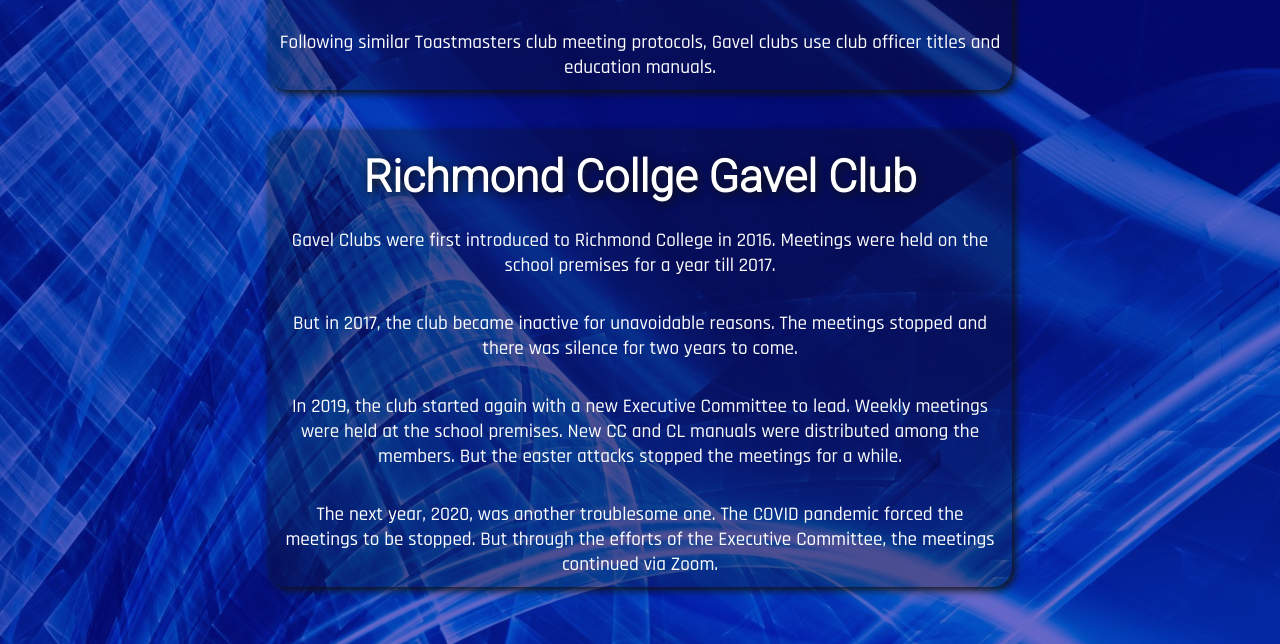
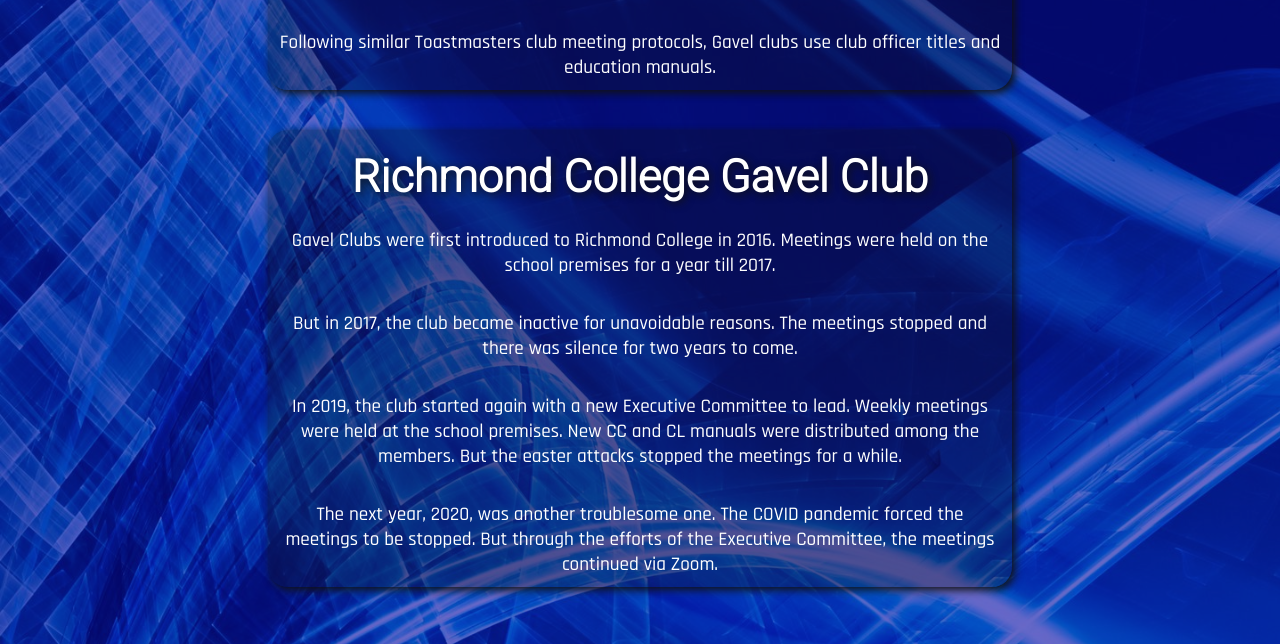
Before and after one commit to Dasun-Lelwala/RCGC-site, a plain HTML site: page About us/about.html in a window 1280 px wide. Shown: the part 806-1450 px from the top of the page. Drawn offline with Linux system fonts and the light colour scheme.

Commit message:
fixed spelling mistake
Fixed "Collge" to "College" in the 3rd section of the about articles

```diff
--- a/About us/about.html
+++ b/About us/about.html
@@ -67,7 +67,7 @@
                 <p>Following similar Toastmasters club meeting protocols, Gavel clubs use club officer titles and education manuals. </p>
             </section>
             <section>
-                <h2>Richmond Collge Gavel Club</h2>
+                <h2>Richmond College Gavel Club</h2>
                 <p>Gavel Clubs were first introduced to Richmond College in 2016. Meetings were held on the school premises for a year till 2017.</p>
                 <br>
                 <p>But in 2017, the club became inactive for unavoidable reasons. The meetings stopped and there was silence for two years to come. </p>
```
